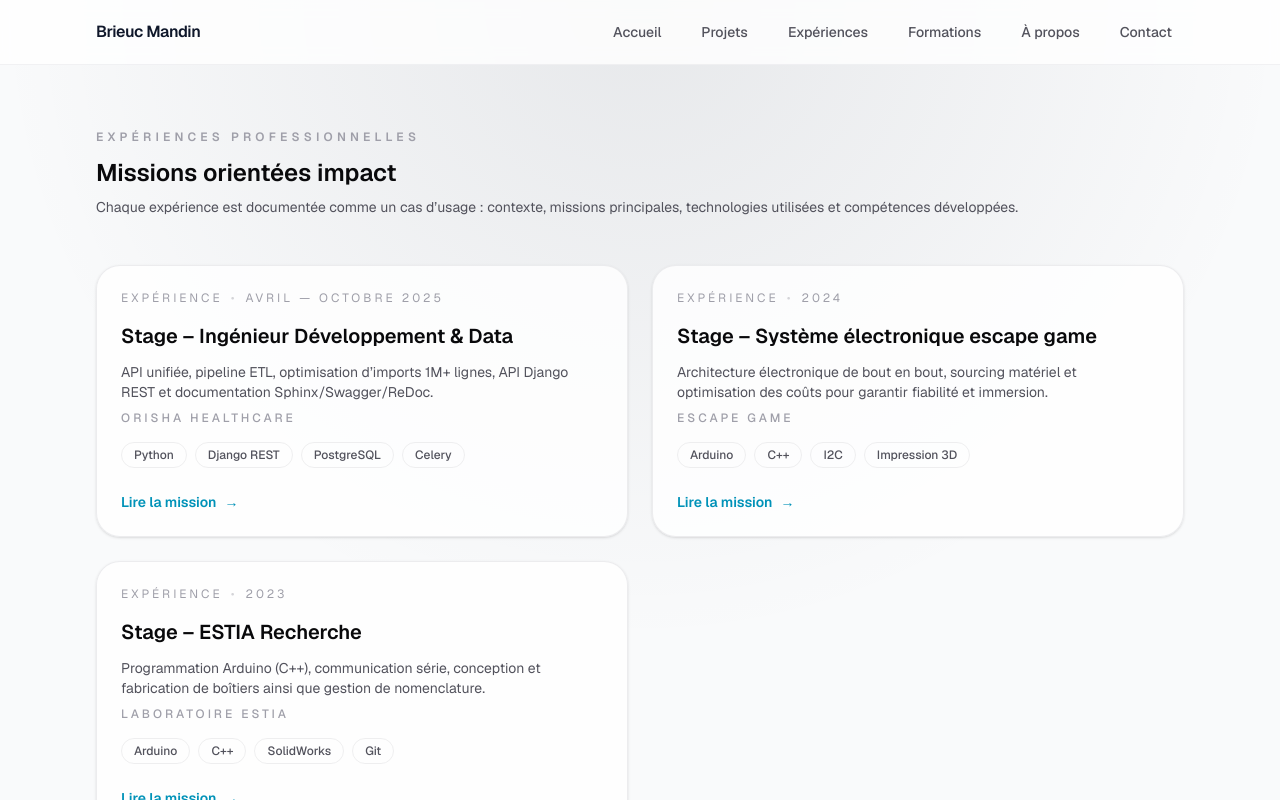
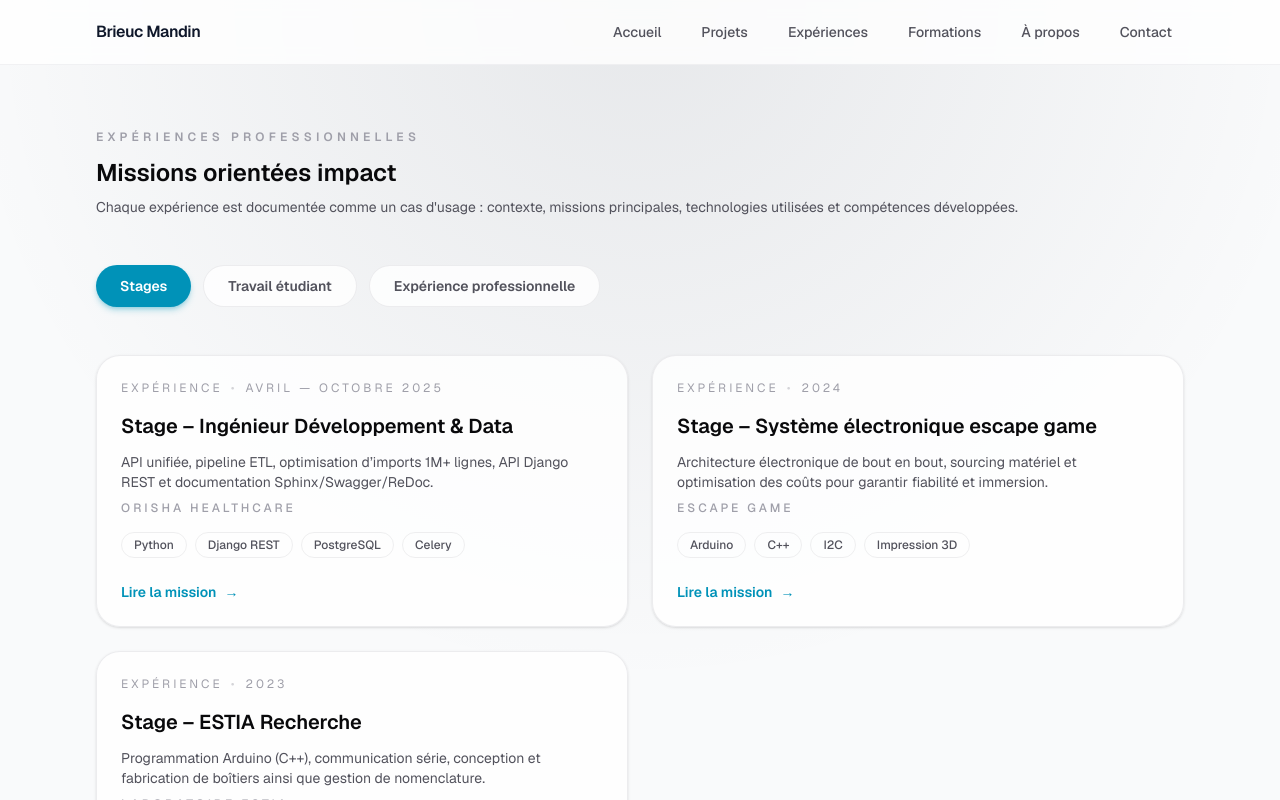
Before and after one commit to RoiBrioche/site-web-vitrine, a Next.js app: page /experiences in a window 1280 px wide. Shown: the top 800 px of the page. Built offline with nearby package versions, Linux system fonts and the light colour scheme.

Commit message:
Validation (#11)
* évolution du readMe

* évolution du ReadMe (#3)

* Fix issue 9 (#10)

* feat: add experience type property to data model

* feat: add experience type property to data model

```diff
--- a/package.json
+++ b/package.json
@@ -12,6 +12,7 @@
     "check": "npm run lint && npm run type-check"
   },
   "dependencies": {
+    "framer-motion": "^12.23.25",
     "next": "^15.5.6",
     "react": "^18.3.1",
     "react-dom": "^18.3.1"
--- a/src/app/experiences/page.tsx
+++ b/src/app/experiences/page.tsx
@@ -1,20 +1,74 @@
+"use client";
+
+import { useState, useMemo } from "react";
+import { motion, AnimatePresence } from "framer-motion";
 import { Container } from "@/components/layout/container";
 import { SectionHeading } from "@/components/ui/section-heading";
 import { ContentCard } from "@/components/cards/content-card";
 import { experiences } from "@/data/experiences";
 
+type ExperienceType = "stage" | "student_job" | "professional";
+
+const categoryLabels: Record<ExperienceType, string> = {
+  stage: "Stages",
+  student_job: "Travail étudiant",
+  professional: "Expérience professionnelle",
+};
+
 export default function ExperiencesPage() {
+  const [activeCategory, setActiveCategory] =
+    useState<ExperienceType>("stage");
+
+  const filteredExperiences = useMemo(() => {
+    return experiences.filter((exp) => exp.type === activeCategory);
+  }, [activeCategory]);
+
+  const categories: ExperienceType[] = ["stage", "student_job", "professional"];
+
   return (
     <Container className="space-y-12">
       <SectionHeading
         eyebrow="Expériences professionnelles"
         title="Missions orientées impact"
-        description="Chaque expérience est documentée comme un cas d’usage : contexte, missions principales, technologies utilisées et compétences développées."
+        description="Chaque expérience est documentée comme un cas d'usage : contexte, missions principales, technologies utilisées et compétences développées."
       />
-      <div className="grid gap-6 md:grid-cols-2">
-        {experiences.map((experience) => (
+
+      {/* Filtres par catégorie */}
+      <div className="flex flex-wrap gap-3">
+        {categories.map((category) => (
+          <button
+            key={category}
+            onClick={() => setActiveCategory(category)}
+            className={`rounded-full px-6 py-2.5 text-sm font-semibold transition-all ${
+              activeCategory === category
+                ? "bg-cyan-600 text-white shadow-md shadow-cyan-600/30 dark:bg-cyan-500"
+                : "border border-zinc-200/70 bg-white/80 text-zinc-600 hover:border-zinc-300 hover:bg-zinc-50 dark:border-zinc-800/70 dark:bg-zinc-950/60 dark:text-zinc-300 dark:hover:border-zinc-700 dark:hover:bg-zinc-900/80"
+            }`}
+          >
+            {categoryLabels[category]}
+          </button>
+        ))}
+      </div>
+
+      {/* Liste des expériences filtrées avec animation */}
+      <AnimatePresence mode="wait">
+        <motion.div
+          key={activeCategory}
+          initial={{ opacity: 0, y: 20 }}
+          animate={{ opacity: 1, y: 0 }}
+          exit={{ opacity: 0, y: -20 }}
+          transition={{ duration: 0.3, ease: "easeInOut" }}
+          className="grid gap-6 md:grid-cols-2"
+        >
+          {filteredExperiences.length > 0 ? (
+            filteredExperiences.map((experience) => (
+              <motion.div
+                key={experience.slug}
+                initial={{ opacity: 0, scale: 0.95 }}
+                animate={{ opacity: 1, scale: 1 }}
+                transition={{ duration: 0.2, delay: 0.1 }}
+              >
                 <ContentCard
-            key={experience.slug}
                   href={`/experiences/${experience.slug}`}
                   eyebrow="Expérience"
                   title={experience.title}
@@ -24,8 +78,21 @@ export default function ExperiencesPage() {
                   tags={experience.technologies}
                   footerLabel="Lire la mission"
                 />
-        ))}
-      </div>
+              </motion.div>
+            ))
+          ) : (
+            <motion.div
+              initial={{ opacity: 0 }}
+              animate={{ opacity: 1 }}
+              className="col-span-full rounded-3xl border border-zinc-200/70 bg-white/80 p-12 text-center dark:border-zinc-800/70 dark:bg-zinc-950/70"
+            >
+              <p className="text-zinc-600 dark:text-zinc-400">
+                Aucune expérience dans cette catégorie pour le moment.
+              </p>
+            </motion.div>
+          )}
+        </motion.div>
+      </AnimatePresence>
     </Container>
   );
 }
--- a/src/data/content-model.ts
+++ b/src/data/content-model.ts
@@ -49,6 +49,7 @@ export type ProjectContent = BaseContentItem & {
 
 export type ExperienceContent = BaseContentItem & {
   company: string;
+  type: "stage" | "student_job" | "professional";
   missions: string[];
   learnings: string[];
   outcomes: string[];
--- a/src/data/experiences.ts
+++ b/src/data/experiences.ts
@@ -5,6 +5,7 @@ export const experiences: ExperienceContent[] = [
     title: "Stage – Ingénieur Développement & Data",
     slug: "orisha-healthcare-stage",
     company: "Orisha Healthcare",
+    type: "stage",
     description:
       "API unifiée, pipeline ETL, optimisation d’imports 1M+ lignes, API Django REST et documentation Sphinx/Swagger/ReDoc.",
     date: "Avril — Octobre 2025",
@@ -52,6 +53,7 @@ export const experiences: ExperienceContent[] = [
     title: "Stage – Système électronique escape game",
     slug: "escape-game-systeme",
     company: "Escape game",
+    type: "stage",
     description:
       "Architecture électronique de bout en bout, sourcing matériel et optimisation des coûts pour garantir fiabilité et immersion.",
     date: "2024",
@@ -93,6 +95,7 @@ export const experiences: ExperienceContent[] = [
     title: "Stage – ESTIA Recherche",
     slug: "estia-recherche",
     company: "Laboratoire ESTIA",
+    type: "stage",
     description:
       "Programmation Arduino (C++), communication série, conception et fabrication de boîtiers ainsi que gestion de nomenclature.",
     date: "2023",
```
Also changed, not shown: 1 other file (tests, documents, lock files or other folders). Lines whose indentation alone changed are shown as unchanged.
